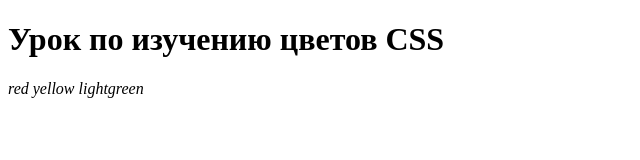
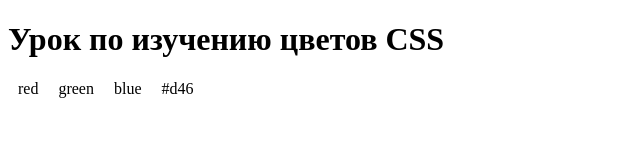
Before and after one commit to tania-it/ts, a website built with webpack: page src/index.html in a window 1280 px wide. Shown: the whole page, without its empty margins (0-640 px from the left). Built offline with nearby package versions, Linux system fonts and the light colour scheme.

Commit message:
did task 3 in classroom

```diff
--- /dev/null
+++ b/src/colors.ts
@@ -0,0 +1,6 @@
+export const COLORS = [
+    'red',
+    'green',
+    'blue',
+    '#d46',
+]
--- /dev/null
+++ b/src/createElementByColor.ts
@@ -0,0 +1,9 @@
+export function createElementByColor(color: string): HTMLElement {
+    const el = document.createElement('span');
+
+    el.setAttribute('data-color', color);
+    el.textContent = color;
+
+
+    return el;
+}
--- a/src/index.html
+++ b/src/index.html
@@ -7,6 +7,12 @@
     <style>
         .bold {
             font-weight: bold;
+        }
+
+        [data-color] {
+            transition: background-color .2s linear;
+            margin-inline: 10px;
+            display: inline-block;
         }
     </style>
 </head>
@@ -20,9 +26,7 @@
     </div>-->
     <div id="main">
         <h1>Урок по изучению цветов <span class="bold">CSS</span></h1>
-       <span data-color="red"><i>red</i></span>
-       <span data-color="yellow"><i>yellow</i></span>
-       <span data-color="lightgreen"><i>lightgreen</i></span>
+
     </div>
 
 
--- a/src/index.ts
+++ b/src/index.ts
@@ -1,5 +1,8 @@
 /*import { colorSpan } from './colorSpan';
 colorSpan(); */
+
+import { COLORS } from "./colors";
+import { createElementByColor } from "./createElementByColor";
 
 
 const mainEl = document.getElementById('main');
@@ -17,6 +20,12 @@
     spanEl.addEventListener('click', paintBg);
 
 }); */
+const coloredElements = COLORS.map((color) => createElementByColor(color));
+
+for (const coloredElement of coloredElements) {
+    mainEl?.appendChild(coloredElement);
+}
+
 
 mainEl?.addEventListener('click', (event) => {
     const targetEl = event.target as HTMLElement;
```
